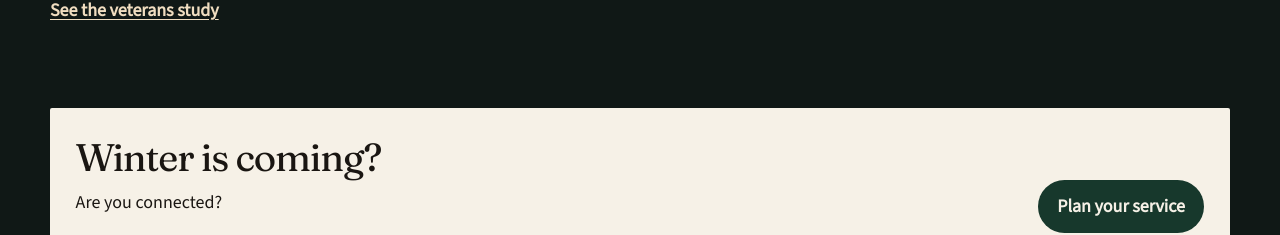
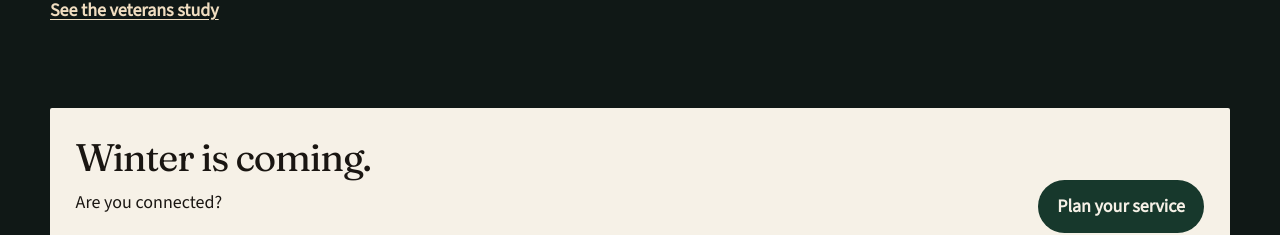
Before and after one commit to hopeonesource/hope1source.org, a React (Vite) app in the folder preview-v4/: page / in a window 1280 px wide. Shown: the part 1653-1888 px from the top of the page. Built offline with nearby package versions, Linux system fonts and the light colour scheme.

Commit message:
Use a period in the homepage winter heading

```diff
--- a/preview-v4/src/pages/Home.jsx
+++ b/preview-v4/src/pages/Home.jsx
@@ -91,7 +91,7 @@ export default function Home() {
       <section className="cause-band" aria-labelledby="ready-title">
         <div className="wrap cause-inner">
           <div>
-            <h2 id="ready-title">Winter is coming?</h2>
+            <h2 id="ready-title">Winter is coming.</h2>
             <p>Are you connected?</p>
           </div>
           <Link className="btn btn-primary" to="/readiness">
```
Also changed, not shown: 1 other file (tests, documents, lock files or other folders).
